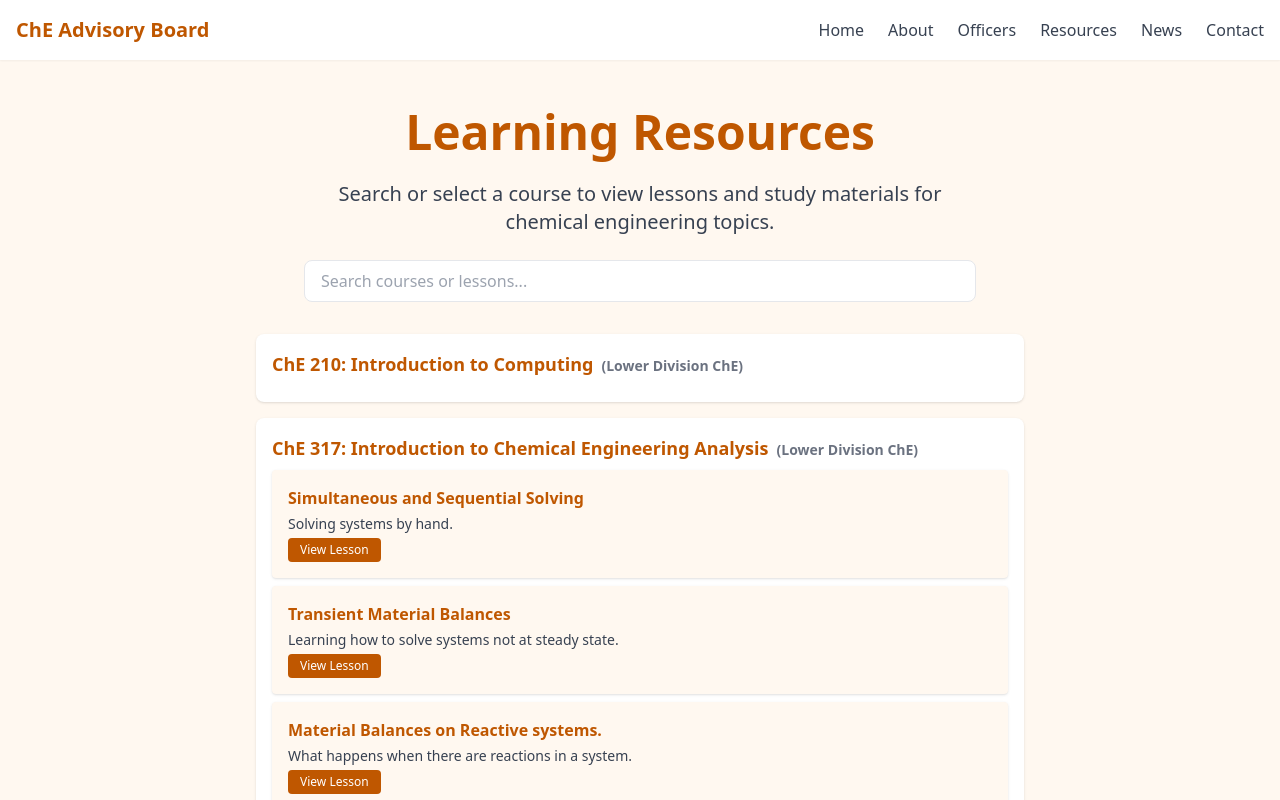
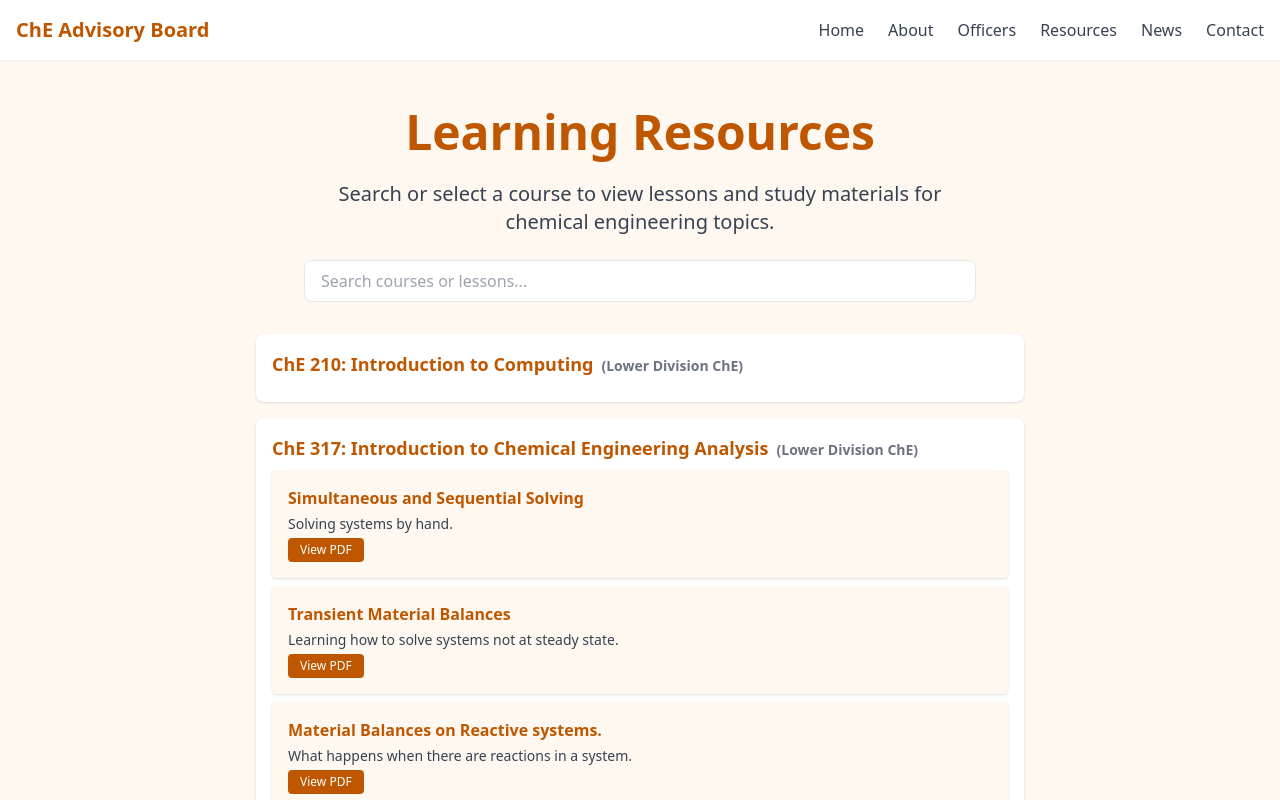
Before and after one commit to cheuab/texas, a React (Vite) app: page /resources/studyhome in a window 1280 px wide. Both pictures are taken after a click on the button 640 px from the left and 448 px from the top of the page. Shown: the top 800 px of the page. Built offline with nearby package versions, Linux system fonts and the light colour scheme.

Commit message:
pdf direct good

```diff
--- a/src/resources/studymaterials/StudyHome.tsx
+++ b/src/resources/studymaterials/StudyHome.tsx
@@ -1,6 +1,5 @@
 import React, { useState, useEffect, useRef } from "react";
 import { subjects } from "./lessonData";
-import { Link } from "react-router-dom";
 
 const isPdf = (path: string) => path && path.endsWith('.pdf');
 
@@ -120,12 +119,12 @@ const StudyHome: React.FC = () => {
 										<span className="text-gray-700 mb-1 text-sm">
 											{lesson.description}
 										</span>
-										<Link
-											to={lesson.path}
+										<button
 											className="inline-block px-3 py-1 bg-[#BF5700] text-white rounded hover:bg-[#a64a00] transition-colors text-xs font-medium w-fit"
+											onClick={() => window.open(lesson.path && lesson.path.endsWith('.pdf') ? lesson.path : '/lessons/Placeholder.pdf', '_blank')}
 										>
-											View Lesson
-										</Link>
+											View PDF
+										</button>
 									</li>
 								))}
 							</ul>
--- a/src/resources/studymaterials/lessonData.ts
+++ b/src/resources/studymaterials/lessonData.ts
@@ -182,7 +182,7 @@ export const subjects = [
 				lessons: [
 					{
 						title: "Dimensional Analysis and Scale-Up",
-						path: "/Units_and_Dimensions.pdf",
+						path: "/lessons/Units_and_Dimensions.pdf",
 						description: "Learn about dimensionless numbers, scaling, and Buckingham Pi.",
 					},
 					{
```
Also changed, not shown: 2 other files (tests, documents, lock files or other folders).
